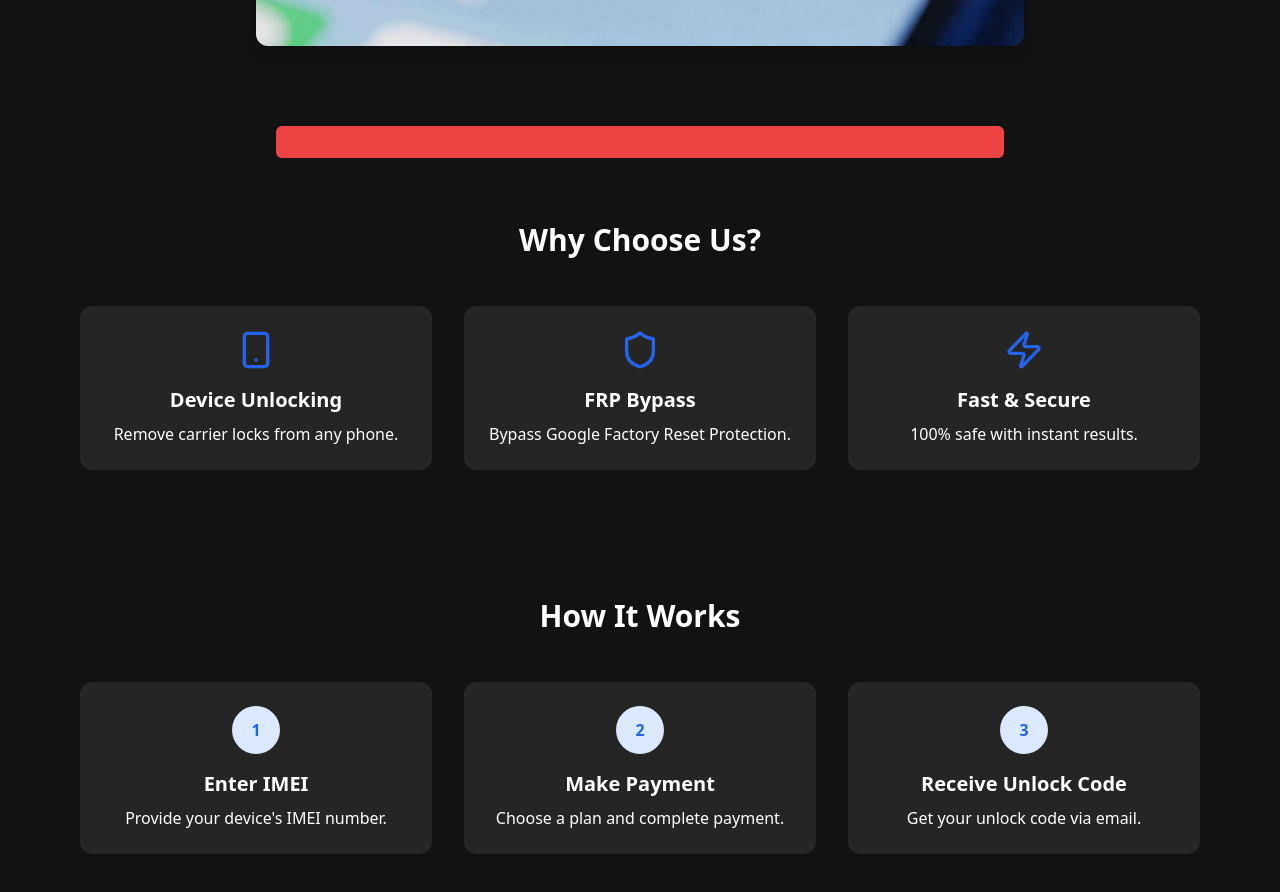
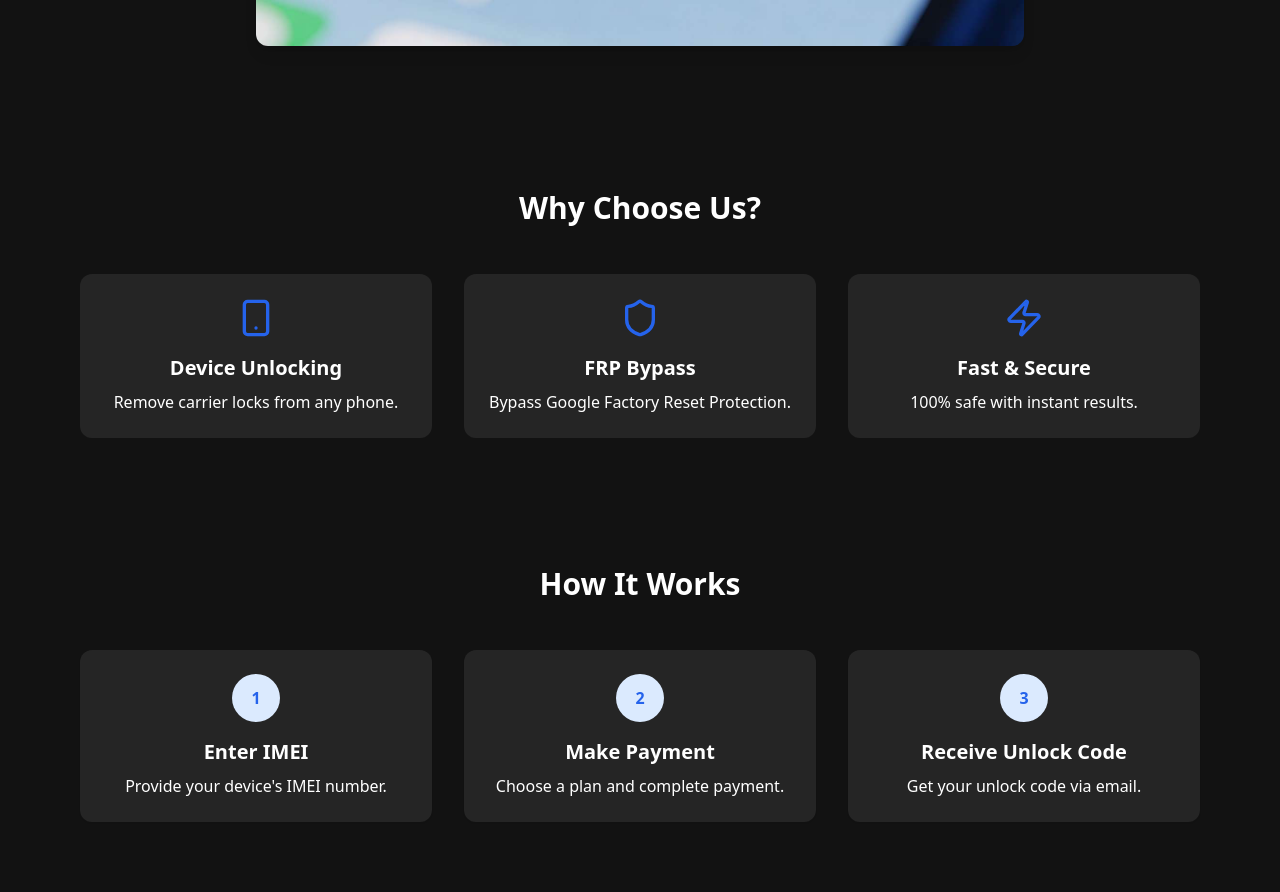
Before and after one commit to Mbboy010/kalifaos, a Next.js app: page / in a window 1280 px wide. Shown: the part 1100-1992 px from the top of the page. Built offline with nearby package versions, Linux system fonts and the light colour scheme; no server answers; the database is empty.

Commit message:
Initial commit

```diff
--- a/src/components/home/HomePage.tsx
+++ b/src/components/home/HomePage.tsx
@@ -56,7 +56,6 @@ export default function HomePage() {
         </div>
       </section>
 
-      <AdBanner />
 
       {/* Features */}
       <section id="features" className="py-16">
```
Also changed, not shown: public/ads.txt (renamed from public/Ads.txt).
